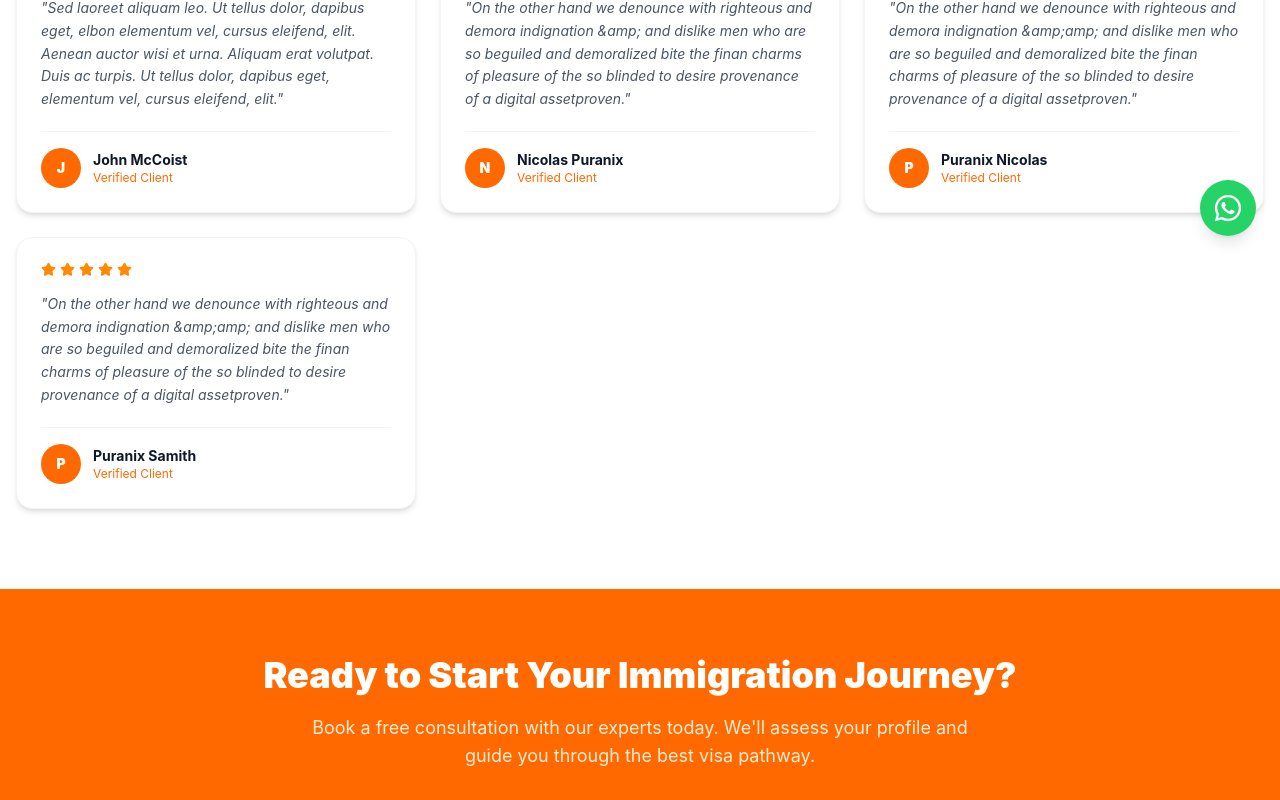
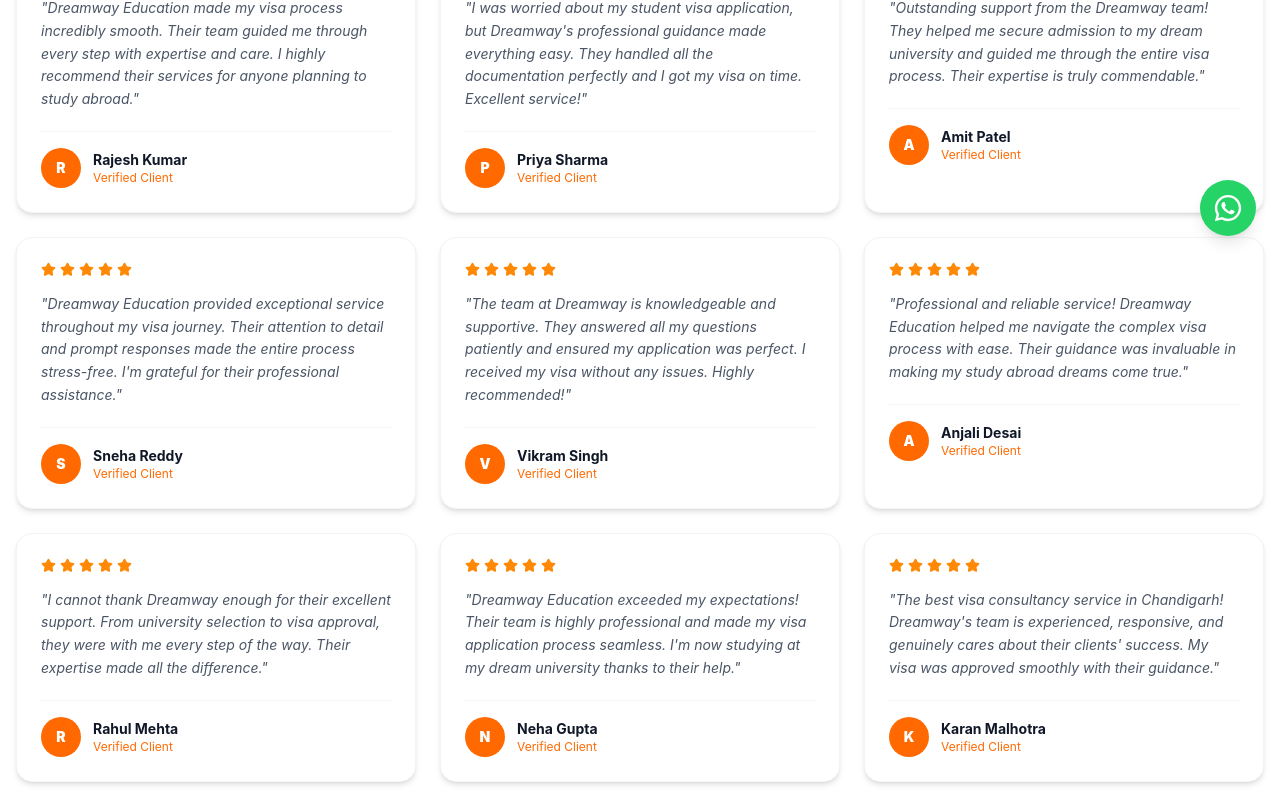
Before and after one commit to SocialThekaAccess/Dreamwayeducation, a React (Vite) app: page /testimonials in a window 1280 px wide. Shown: the part 540-1340 px from the top of the page. Built offline with nearby package versions, Linux system fonts and the light colour scheme.

Commit message:
Update testimonials with Indian names and proper English content

```diff
--- a/src/data/testimonials.js
+++ b/src/data/testimonials.js
@@ -1,98 +1,98 @@
 export const testimonials = [
   {
     "id": "516",
-    "title": "John McCoist",
-    "slug": "john-mccoist",
-    "content": "Sed laoreet aliquam leo. Ut tellus dolor, dapibus eget, elbon elementum vel, cursus eleifend, elit. Aenean auctor wisi et urna. Aliquam erat volutpat. Duis ac turpis. Ut tellus dolor, dapibus eget, elementum vel, cursus eleifend, elit.",
-    "clientName": "John McCoist",
+    "title": "Rajesh Kumar",
+    "slug": "rajesh-kumar",
+    "content": "Dreamway Education made my visa process incredibly smooth. Their team guided me through every step with expertise and care. I highly recommend their services for anyone planning to study abroad.",
+    "clientName": "Rajesh Kumar",
     "rating": "5"
   },
   {
     "id": "517",
-    "title": "John McCoist",
-    "slug": "john-mccoist-3",
-    "content": "Aliquam erat volutpat. Duis ac turpis. Ut tellus dolor, dapibus eget, elementum vel, cursus eleifend, elit. Sed laoreet aliquam leo. Ut tellus dolor, dapibus eget, elbon elementum vel, cursus eleifend, elit. Aenean auctor wisi et urna.",
-    "clientName": "John McCoist",
+    "title": "Priya Sharma",
+    "slug": "priya-sharma",
+    "content": "I was worried about my student visa application, but Dreamway's professional guidance made everything easy. They handled all the documentation perfectly and I got my visa on time. Excellent service!",
+    "clientName": "Priya Sharma",
     "rating": "5"
   },
   {
     "id": "518",
-    "title": "John McCoist",
-    "slug": "john-mccoist-2",
-    "content": "Cursus eleifend, elit. Aenean auctor wisi et urna. aliquam erat volutpat Duis ac turpis ut tellus dolor, dapibus eget, elementum vel, cursus eleifend, elit. Sed laoreet aliquam leo Ut tellus dolor, dapibus eget, elbon elementum vel,",
-    "clientName": "John McCoist",
+    "title": "Amit Patel",
+    "slug": "amit-patel",
+    "content": "Outstanding support from the Dreamway team! They helped me secure admission to my dream university and guided me through the entire visa process. Their expertise is truly commendable.",
+    "clientName": "Amit Patel",
     "rating": "5"
   },
   {
     "id": "842",
-    "title": "Nicolas Puranix",
-    "slug": "nicolas-puranix-3",
-    "content": "On the other hand we denounce with righteous and demora indignation &amp; and dislike men who are so beguiled and demoralized bite the finan charms of pleasure of the so blinded to desire provenance of a digital assetproven.",
-    "clientName": "Nicolas Puranix",
+    "title": "Sneha Reddy",
+    "slug": "sneha-reddy",
+    "content": "Dreamway Education provided exceptional service throughout my visa journey. Their attention to detail and prompt responses made the entire process stress-free. I'm grateful for their professional assistance.",
+    "clientName": "Sneha Reddy",
     "rating": "5"
   },
   {
     "id": "843",
-    "title": "Nicolas Puranix",
-    "slug": "nicolas-puranix-2",
-    "content": "On the other hand we denounce with righteous and demora indignation &amp; and dislike men who are so beguiled and demoralized bite the finan charms of pleasure of the so blinded to desire provenance of a digital assetproven.",
-    "clientName": "Nicolas Puranix",
+    "title": "Vikram Singh",
+    "slug": "vikram-singh",
+    "content": "The team at Dreamway is knowledgeable and supportive. They answered all my questions patiently and ensured my application was perfect. I received my visa without any issues. Highly recommended!",
+    "clientName": "Vikram Singh",
     "rating": "5"
   },
   {
     "id": "844",
-    "title": "Nicolas Puranix",
-    "slug": "nicolas-puranix",
-    "content": "On the other hand we denounce with righteous and demora indignation &amp; and dislike men who are so beguiled and demoralized bite the finan charms of pleasure of the so blinded to desire provenance of a digital assetproven.",
-    "clientName": "Nicolas Puranix",
+    "title": "Anjali Desai",
+    "slug": "anjali-desai",
+    "content": "Professional and reliable service! Dreamway Education helped me navigate the complex visa process with ease. Their guidance was invaluable in making my study abroad dreams come true.",
+    "clientName": "Anjali Desai",
     "rating": "5"
   },
   {
     "id": "1581",
-    "title": "Nicolas Puranix",
-    "slug": "nicolas-puranix-4",
-    "content": "On the other hand we denounce with righteous and demora indignation &amp;amp; and dislike men who are so beguiled and demoralized bite the finan charms of pleasure of the so blinded to desire provenance of a digital assetproven.",
-    "clientName": "Nicolas Puranix",
+    "title": "Rahul Mehta",
+    "slug": "rahul-mehta",
+    "content": "I cannot thank Dreamway enough for their excellent support. From university selection to visa approval, they were with me every step of the way. Their expertise made all the difference.",
+    "clientName": "Rahul Mehta",
     "rating": "5"
   },
   {
     "id": "1582",
-    "title": "Puranix Nicolas",
-    "slug": "puranix-nicolas",
-    "content": "On the other hand we denounce with righteous and demora indignation &amp;amp; and dislike men who are so beguiled and demoralized bite the finan charms of pleasure of the so blinded to desire provenance of a digital assetproven.",
-    "clientName": "Puranix Nicolas",
+    "title": "Neha Gupta",
+    "slug": "neha-gupta",
+    "content": "Dreamway Education exceeded my expectations! Their team is highly professional and made my visa application process seamless. I'm now studying at my dream university thanks to their help.",
+    "clientName": "Neha Gupta",
     "rating": "5"
   },
   {
     "id": "1583",
-    "title": "Puranix Samith",
-    "slug": "puranix-samith",
-    "content": "On the other hand we denounce with righteous and demora indignation &amp;amp; and dislike men who are so beguiled and demoralized bite the finan charms of pleasure of the so blinded to desire provenance of a digital assetproven.",
-    "clientName": "Puranix Samith",
+    "title": "Karan Malhotra",
+    "slug": "karan-malhotra",
+    "content": "The best visa consultancy service in Chandigarh! Dreamway's team is experienced, responsive, and genuinely cares about their clients' success. My visa was approved smoothly with their guidance.",
+    "clientName": "Karan Malhotra",
     "rating": "5"
   },
   {
     "id": "1587",
-    "title": "Nicolas Puranix",
-    "slug": "nicolas-puranix-7",
-    "content": "On the other hand we denounce with righteous and demora indignation &amp;amp; and dislike men who are so beguiled and demoralized bite the finan charms of pleasure of the so blinded to desire provenance of a digital assetproven.",
-    "clientName": "Nicolas Puranix",
+    "title": "Divya Chopra",
+    "slug": "divya-chopra",
+    "content": "Dreamway Education made my study abroad journey hassle-free. Their personalized approach and expert advice helped me secure both admission and visa without any complications. Thank you team!",
+    "clientName": "Divya Chopra",
     "rating": "5"
   },
   {
     "id": "1588",
-    "title": "Nicolas Puranix",
-    "slug": "nicolas-puranix-6",
-    "content": "On the other hand we denounce with righteous and demora indignation &amp;amp; and dislike men who are so beguiled and demoralized bite the finan charms of pleasure of the so blinded to desire provenance of a digital assetproven.",
-    "clientName": "Nicolas Puranix",
+    "title": "Arjun Verma",
+    "slug": "arjun-verma",
+    "content": "Highly professional and trustworthy consultancy! Dreamway guided me through every document requirement and interview preparation. I got my visa in the first attempt thanks to their thorough support.",
+    "clientName": "Arjun Verma",
     "rating": "5"
   },
   {
     "id": "1589",
-    "title": "Nicolas Puranix",
-    "slug": "nicolas-puranix-5",
-    "content": "On the other hand we denounce with righteous and demora indignation &amp;amp; and dislike men who are so beguiled and demoralized bite the finan charms of pleasure of the so blinded to desire provenance of a digital assetproven.",
-    "clientName": "Nicolas Puranix",
+    "title": "Pooja Jain",
+    "slug": "pooja-jain",
+    "content": "Excellent service from start to finish! The Dreamway team is knowledgeable, patient, and always available to help. They made my visa application process smooth and successful. Strongly recommend!",
+    "clientName": "Pooja Jain",
     "rating": "5"
   }
 ];
```
